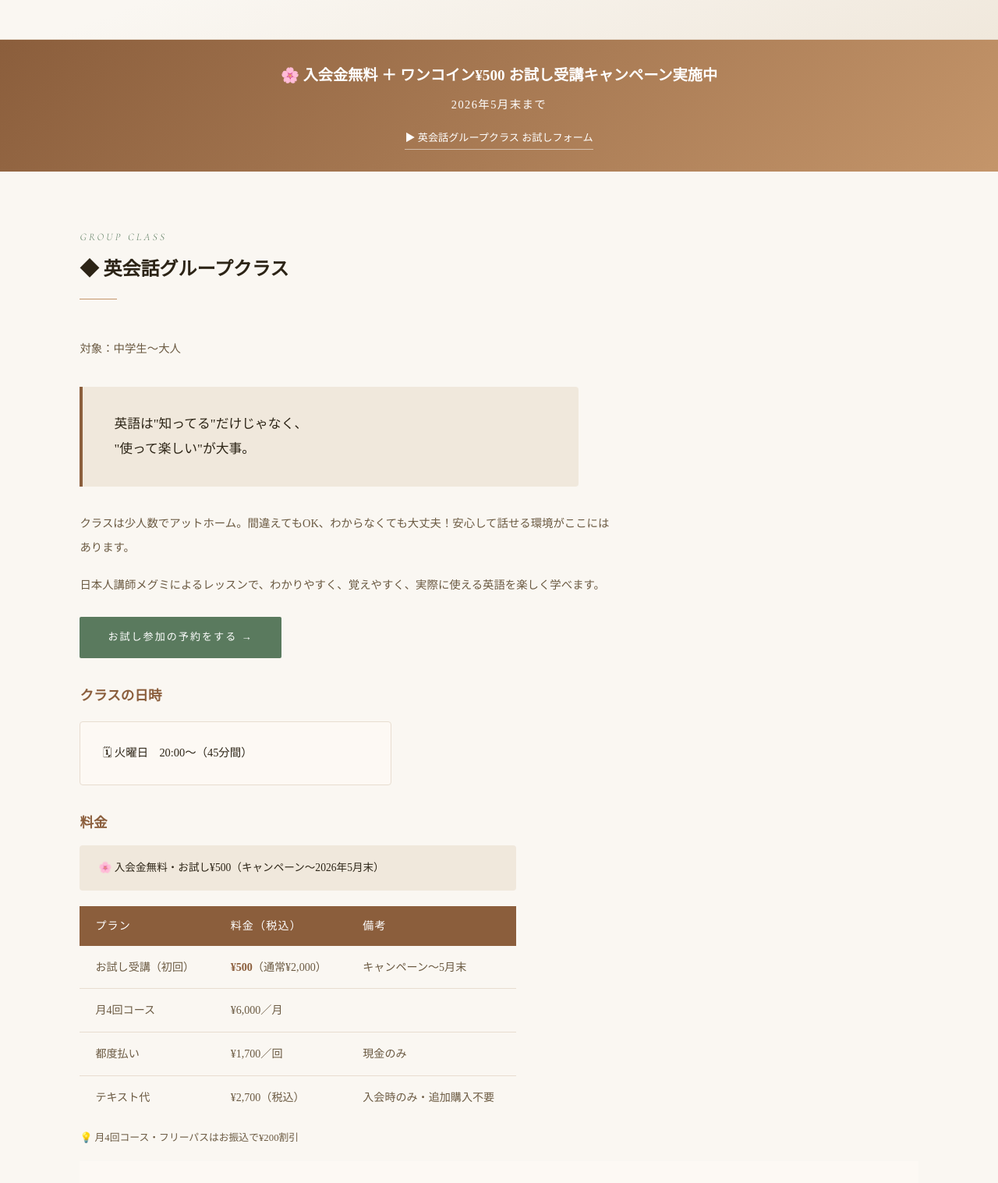
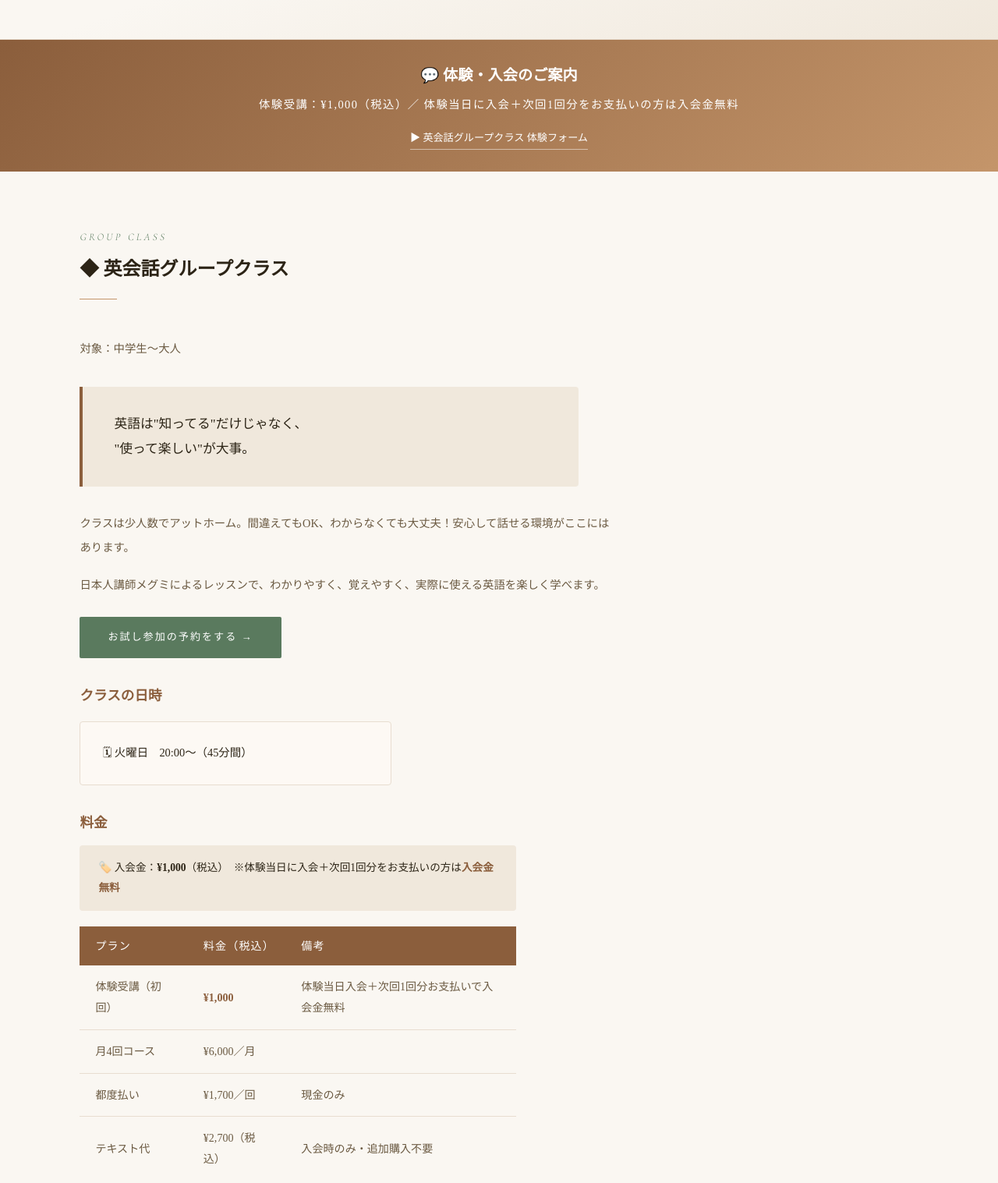
Before and after one commit to mmchch/shizen-megumi, a plain HTML site: page eigo.html in a window 1280 px wide. Shown: the part 600-2117 px from the top of the page at 78% size. Drawn offline with nearby package versions, Linux system fonts and the light colour scheme; a web font is replaced by a local one.

Commit message:
Add files via upload

```diff
--- a/eigo.html
+++ b/eigo.html
@@ -1020,12 +1020,12 @@
   </div>
 </div>
 
-<!-- CAMPAIGN -->
+<!-- MEMBERSHIP INFO -->
 <div class="campaign" style="background:linear-gradient(135deg,var(--wood) 0%,var(--wood-light) 100%);">
-  <strong>🌸 入会金無料 ＋ ワンコイン¥500 お試し受講キャンペーン実施中</strong>
-  <p>2026年5月末まで</p>
+  <strong>💬 体験・入会のご案内</strong>
+  <p>体験受講：¥1,000（税込）／ 体験当日に入会＋次回1回分をお支払いの方は入会金無料</p>
   <div class="trial-links">
-    <a href="https://forms.gle/kBEeiS4mCz6DwyDq8" target="_blank">▶ 英会話グループクラス お試しフォーム</a>
+    <a href="https://forms.gle/kBEeiS4mCz6DwyDq8" target="_blank">▶ 英会話グループクラス 体験フォーム</a>
   </div>
 </div>
 
@@ -1054,7 +1054,7 @@
 
   <h3>料金</h3>
   <div style="background:#F0E8DC;border-radius:4px;padding:16px 24px;max-width:560px;margin-bottom:20px;font-size:0.85rem;color:var(--text);">
-    🌸 入会金無料・お試し¥500（キャンペーン〜2026年5月末）
+    🏷️ 入会金：<strong>¥1,000</strong>（税込）　※体験当日に入会＋次回1回分をお支払いの方は<strong style="color:var(--wood);">入会金無料</strong>
   </div>
 
   <table class="fee-table">
@@ -1062,7 +1062,7 @@
       <tr><th>プラン</th><th>料金（税込）</th><th>備考</th></tr>
     </thead>
     <tbody>
-      <tr><td>お試し受講（初回）</td><td><strong style="color:var(--wood);">¥500</strong>（通常¥2,000）</td><td>キャンペーン〜5月末</td></tr>
+      <tr><td>体験受講（初回）</td><td><strong style="color:var(--wood);">¥1,000</strong></td><td>体験当日入会＋次回1回分お支払いで入会金無料</td></tr>
       <tr><td>月4回コース</td><td>¥6,000／月</td><td></td></tr>
       <tr><td>都度払い</td><td>¥1,700／回</td><td>現金のみ</td></tr>
       <tr><td>テキスト代</td><td>¥2,700（税込）</td><td>入会時のみ・追加購入不要</td></tr>
@@ -1209,8 +1209,8 @@
 
 <!-- CTA -->
 <div class="cta-box">
-  <h2>まずは¥500でお試しください</h2>
-  <p>入会金無料・キャンペーン2026年5月末まで</p>
+  <h2>まずは体験から気軽にどうぞ</h2>
+  <p>体験受講¥1,000（税込）／ 当日入会で入会金無料</p>
   <a href="https://docs.google.com/forms/d/e/1FAIpQLSd4eQZqvpts9hGYcbp_nAz6umOOAUgu4hsuX0wgqUvr4_HqAg/viewform?usp=sf_link" target="_blank" class="btn-white">プライベート 面談予約</a>
   <a href="index.html#access" class="btn-white">お問い合わせ</a>
   <p style="margin-top:20px;font-size:0.8rem;opacity:0.85;">※詳しいアクセス方法は体験予約の確定後にご案内します。</p>
```
